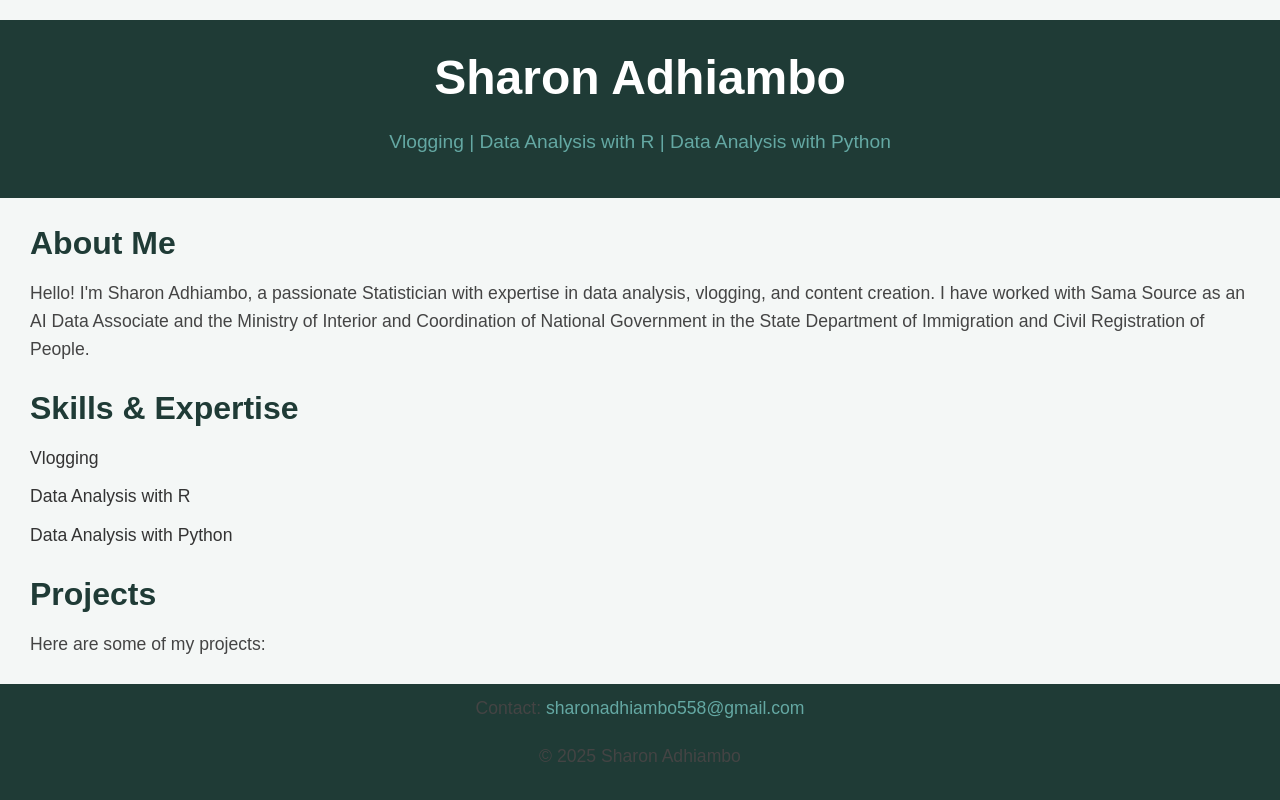
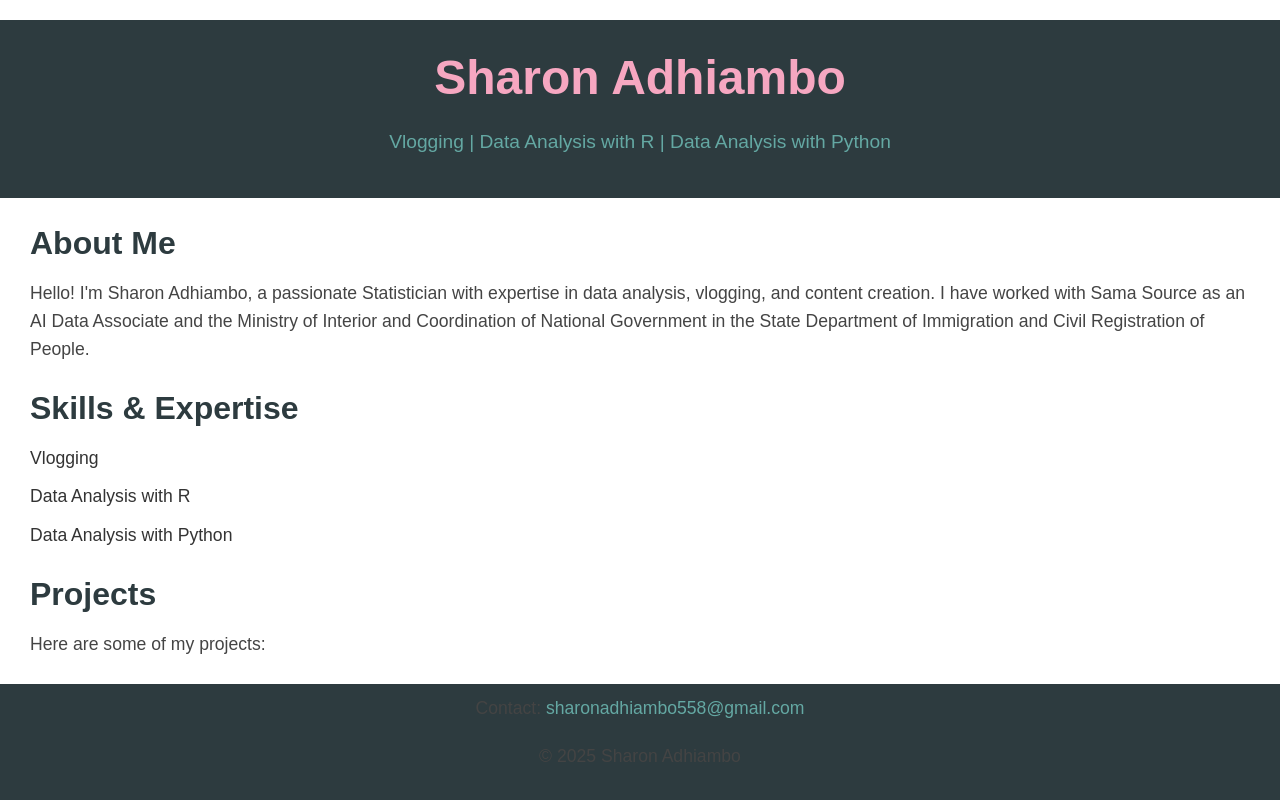
Before and after one commit to Sharonmbuya/sharonmbuya.github.io, a plain HTML site: page index.html in a window 1280 px wide. Drawn offline with Linux system fonts and the light colour scheme.

Commit message:
Update style.css

```diff
--- a/style.css
+++ b/style.css
@@ -6,14 +6,14 @@
 
 body {
     font-family: 'Arial', sans-serif;
-    background-color: #f4f7f6;
-    color: #333;
+    background-color: #ffffff;  /* White background */
+    color: #333;  /* Dark text color for contrast */
     line-height: 1.6;
     padding-top: 20px;
 }
 
 header {
-    background-color: #1f3b36;
+    background-color: #2d3b3f;  /* Dark teal background */
     color: white;
     padding: 20px;
     text-align: center;
@@ -22,11 +22,12 @@ header {
 .navbar h1 {
     font-size: 3em;
     margin-bottom: 10px;
+    color: #f6a7c1;  /* Soft pink for the name */
 }
 
 .navbar p {
     font-size: 1.2em;
-    color: #64a8a3;
+    color: #64a8a3;  /* Light teal for subtitle */
 }
 
 section {
@@ -35,7 +36,7 @@ section {
 
 h2 {
     font-size: 2em;
-    color: #1f3b36;
+    color: #2d3b3f;  /* Dark teal for section headers */
     margin-bottom: 10px;
 }
 
@@ -56,17 +57,17 @@ ul li {
 }
 
 ul li a {
-    color: #1f3b36;
+    color: #2d3b3f;  /* Dark teal for project links */
     text-decoration: none;
 }
 
 ul li a:hover {
     text-decoration: underline;
-    color: #64a8a3;
+    color: #64a8a3;  /* Light teal on hover */
 }
 
 footer {
-    background-color: #1f3b36;
+    background-color: #2d3b3f;  /* Dark teal background */
     color: white;
     text-align: center;
     padding: 10px;
@@ -76,7 +77,7 @@ footer {
 }
 
 footer a {
-    color: #64a8a3;
+    color: #64a8a3;  /* Light teal for email link */
     text-decoration: none;
 }
 
```
